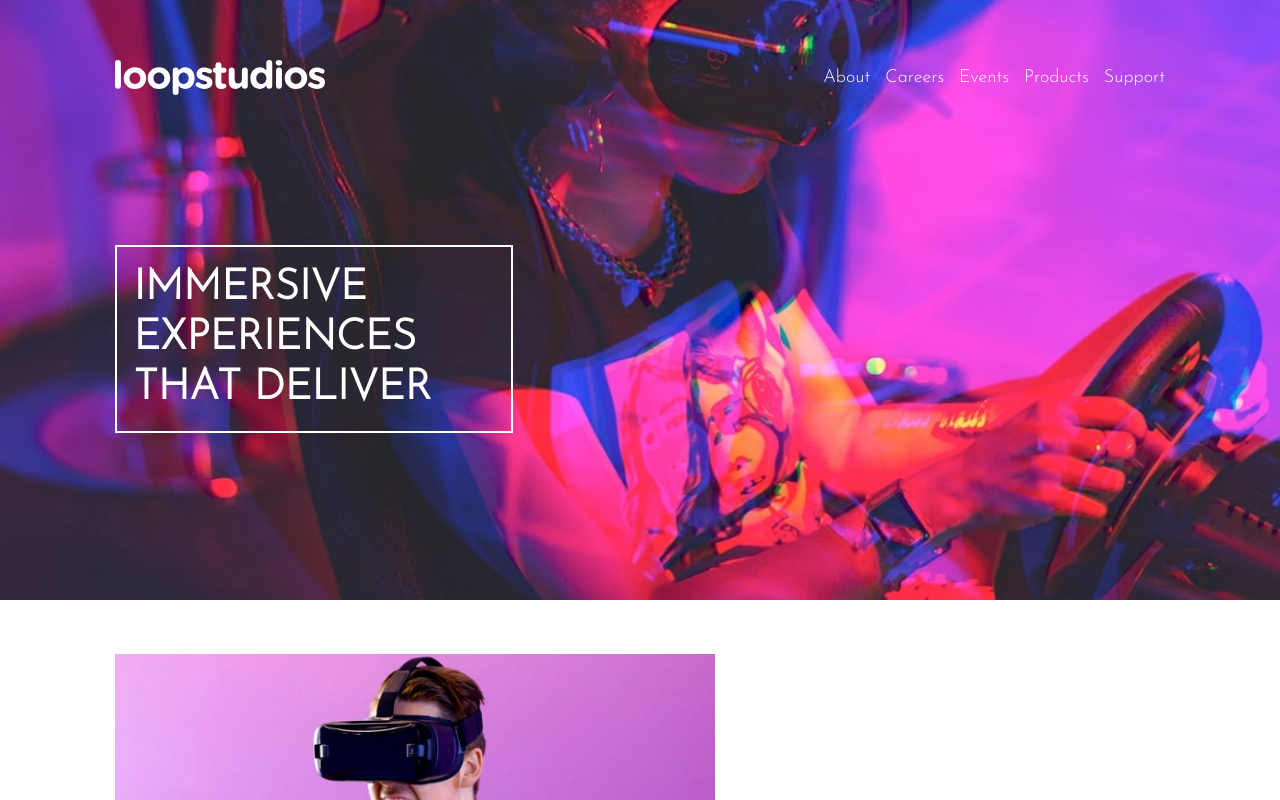
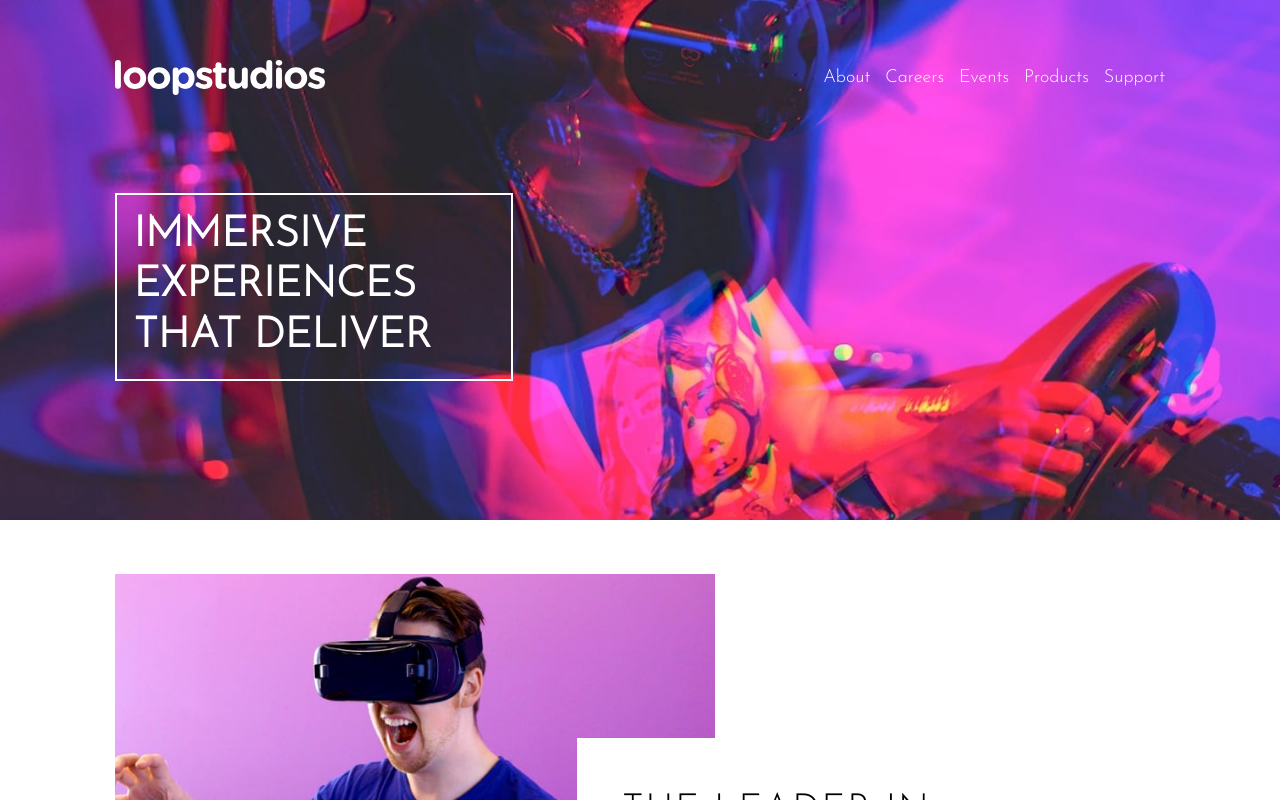
Before and after one commit to oladips-design/landing-page-colab-, a plain HTML site: page index.html in a window 1280 px wide. Drawn offline with Linux system fonts and the light colour scheme.

Commit message:
detail section

```diff
--- a/sass/_headerfooter.scss
+++ b/sass/_headerfooter.scss
@@ -34,7 +34,7 @@
 
     &__img {
       width: 14rem;
-      z-index: 2;
+      z-index: 6;
     }
   }
   &__nav {
@@ -47,13 +47,15 @@
     justify-content: space-between;
     align-items: center;
     left: 50rem;
+    z-index: 6;
     &-list {
-      margin-block-start: -4rem;
+      margin-block-start: 7rem;
       font-size: 2rem;
       padding: 2.1rem;
       font-family: "Josefin Sans", sans-serif;
       font-weight: 200;
       text-transform: uppercase;
+      align-self: start;
       li {
         cursor: pointer;
         &:hover {
@@ -86,7 +88,7 @@
     text-align: left;
     font-family: $josefin;
     font-weight: 300;
-    margin-block-start: 10rem;
+    margin-block-start: 6.5rem;
     color: $color-white;
     font-size: 1.4rem;
     text-transform: uppercase;
--- a/sass/_layout.scss
+++ b/sass/_layout.scss
@@ -1,7 +1,7 @@
 @use "../sass/base" as *;
 header {
   background-image: url(../images/mobile/image-hero.jpg);
-  height: 75vh;
+  height: 65vh;
 }
 @media (min-width: 700px) {
   header {
```
Also changed, not shown: sass/main.css, 1 other file.
